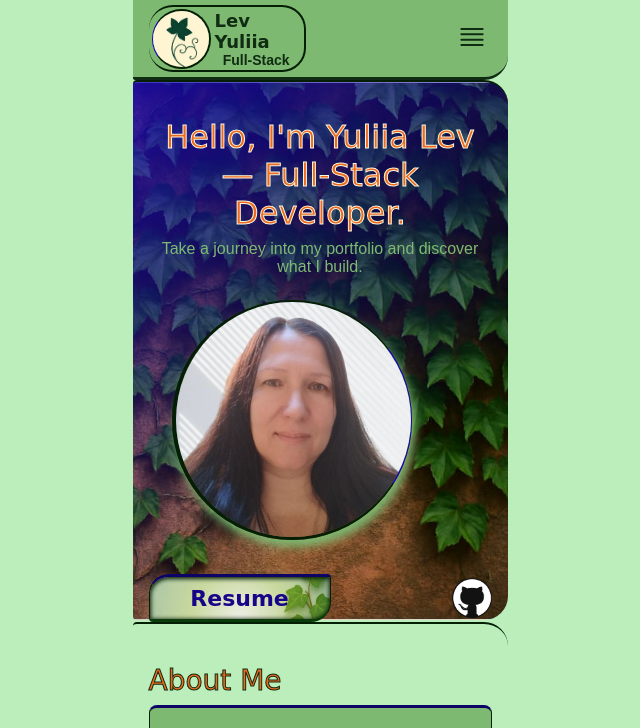
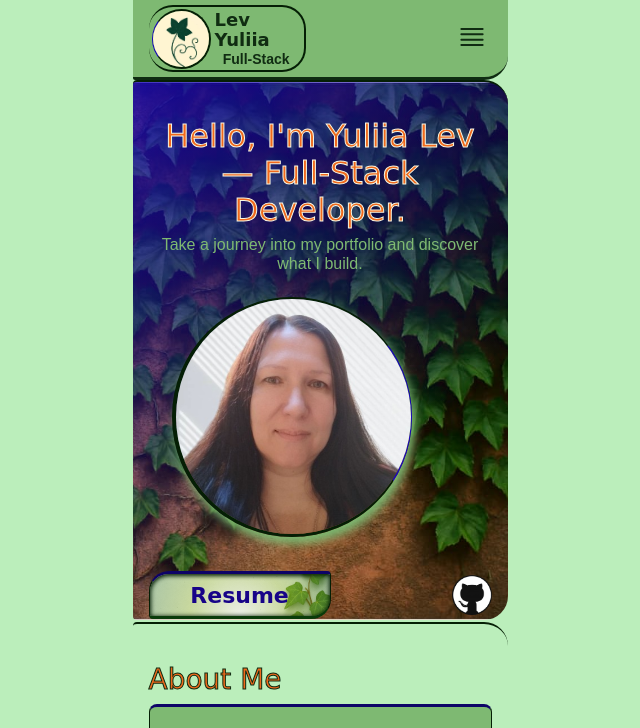
Before and after one commit to RITAS2000/Portfolio-Lev-Yuliia, a website built with Vite: page index.html in a window 1280 px wide. Shown: the top 728 px of the page, without its empty margins (320-960 px from the left). Built offline with nearby package versions, Linux system fonts and the light colour scheme; a web font is replaced by a local one.

Commit message:
normalize

```diff
--- a/package.json
+++ b/package.json
@@ -14,6 +14,7 @@
     "vite": "^7.1.7"
   },
   "dependencies": {
+    "modern-normalize": "^3.0.1",
     "react-icons": "^5.5.0",
     "swiper": "^12.0.2"
   }
--- a/src/scss/base.scss
+++ b/src/scss/base.scss
@@ -1,6 +1,6 @@
 @use "mixins" as mix;
 @use "variables" as var;
-
+@import "modern-normalize/modern-normalize.css";
 @import url('https://fonts.googleapis.com/css2?family=Walter+Turncoat&display=swap');
 @import url('https://fonts.googleapis.com/css2?family=Goblin+One&family&display=swap');
 @import url("https://fonts.googleapis.com/css2?family=Gabarito:wght@400..900&display=swap");
```
Also changed, not shown: 1 other file.
